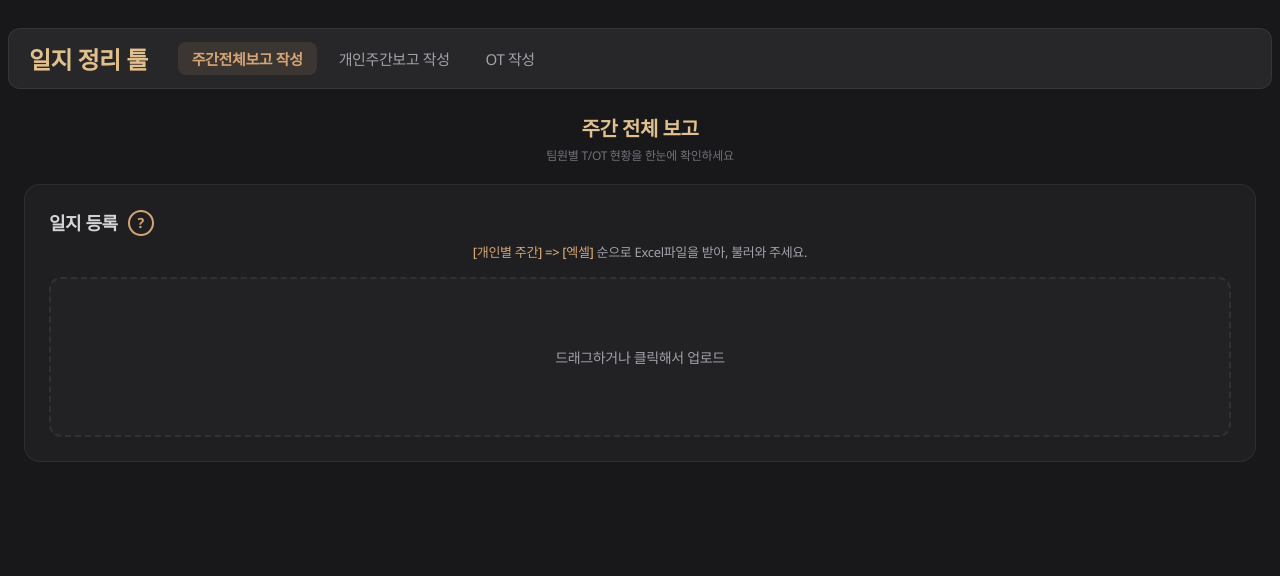
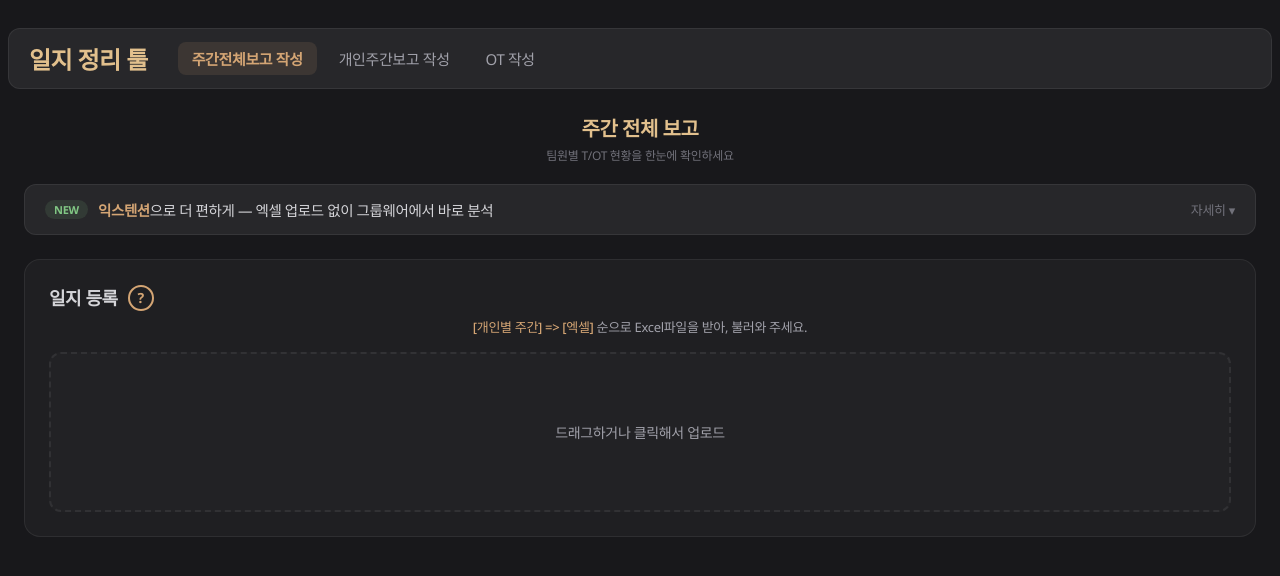
Before and after one commit to teller2016/vue-fe-overtime, a Vue app: page /weekAll in a window 1280 px wide. Shown: the top 576 px of the page. Built offline with nearby package versions, Linux system fonts and the light colour scheme.

Commit message:
feat: 주간전체보고에 익스텐션 안내 배너 추가
- weekAll 페이지 상단에 크롬 익스텐션 안내(접이식) 배너 추가
- 실제 대시보드 스크린샷 + 설치/사용 요약 + GitHub 링크
- 스타일은 weekAll/index.scss에 BEM(&__) 방식으로 작성

```diff
--- a/src/pages/weekAll/index.vue
+++ b/src/pages/weekAll/index.vue
@@ -5,6 +5,25 @@
       <h1 class="week-all__title">주간 전체 보고</h1>
       <p class="week-all__subtitle">팀원별 T/OT 현황을 한눈에 확인하세요</p>
     </header>
+
+    <!-- 익스텐션 안내 (접이식) -->
+    <details class="ext-promo">
+      <summary class="ext-promo__summary">
+        <span class="ext-promo__badge">NEW</span>
+        <span class="ext-promo__lead"><strong>익스텐션</strong>으로 더 편하게 — 엑셀 업로드 없이 그룹웨어에서 바로 분석</span>
+        <span class="ext-promo__more">자세히 ▾</span>
+      </summary>
+      <div class="ext-promo__body">
+        <img class="ext-promo__img" src="../../assets/images/extensionDashboard.png" alt="익스텐션 대시보드 화면" />
+        <div class="ext-promo__steps">
+          <p><strong>1. 설치</strong> · GitHub에서 받아 <code>chrome://extensions</code> → 개발자모드 → 폴더 로드</p>
+          <p><strong>2. 사용</strong> · <em>[개인별 주간]</em> 화면 우측 하단 <em>주간보고 분석</em> 클릭</p>
+          <a class="ext-promo__link" href="https://github.com/teller2016/fe-schedule-extension" target="_blank" rel="noopener">
+            GitHub에서 받기 →
+          </a>
+        </div>
+      </div>
+    </details>
 
     <!-- 일지 등록 카드 -->
     <section class="week-all__upload">
--- a/src/styles/pages/weekAll/index.scss
+++ b/src/styles/pages/weekAll/index.scss
@@ -415,3 +415,109 @@
     }
   }
 }
+
+/* 익스텐션 안내 배너 */
+.ext-promo {
+  margin: 0 0 24px;
+  padding: 14px 20px;
+  background: $dark-surface;
+  border: 1px solid $dark-border;
+  border-radius: 12px;
+  text-align: left;
+
+  &__summary {
+    display: flex;
+    align-items: center;
+    gap: 10px;
+    cursor: pointer;
+    list-style: none;
+    font-size: 14.5px;
+    color: $dark-text;
+
+    &::-webkit-details-marker {
+      display: none;
+    }
+  }
+
+  &__badge {
+    flex: 0 0 auto;
+    background: $accent-green-dim;
+    color: $accent-green;
+    font-size: 11px;
+    font-weight: 700;
+    padding: 2px 9px;
+    border-radius: 999px;
+  }
+
+  &__lead {
+    strong {
+      color: $accent-primary;
+      font-weight: 700;
+    }
+  }
+
+  &__more {
+    margin-left: auto;
+    color: $dark-text-dim;
+    font-size: 13px;
+  }
+
+  &[open] &__more {
+    display: none;
+  }
+
+  &__body {
+    margin-top: 16px;
+  }
+
+  &__img {
+    width: 100%;
+    border-radius: 10px;
+    border: 1px solid $dark-border;
+  }
+
+  &__steps {
+    margin-top: 16px;
+    font-size: 13.5px;
+    color: $dark-text;
+
+    p {
+      margin-bottom: 12px;
+      line-height: 1.6;
+    }
+
+    strong {
+      color: $accent-primary-light;
+    }
+
+    em {
+      color: $accent-primary;
+      font-style: normal;
+      font-weight: 600;
+    }
+  }
+
+  &__link {
+    display: inline-block;
+    margin-top: 4px;
+    padding: 8px 16px;
+    background: $accent-primary-dim;
+    color: $accent-primary;
+    border-radius: 8px;
+    font-weight: 600;
+    font-size: 13.5px;
+    text-decoration: none;
+
+    &:hover {
+      background: rgba($accent-primary, 0.2);
+    }
+  }
+
+  code {
+    padding: 1px 6px;
+    border-radius: 4px;
+    background: rgba(255, 255, 255, 0.06);
+    color: $accent-warm;
+    font-size: 12px;
+  }
+}
```
Also changed, not shown: src/assets/images/extensionDashboard.png (added).
